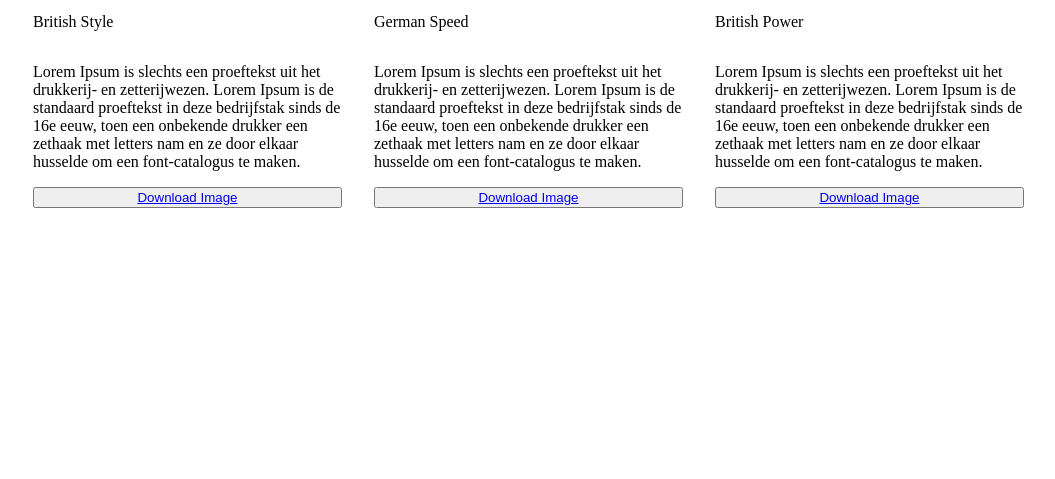
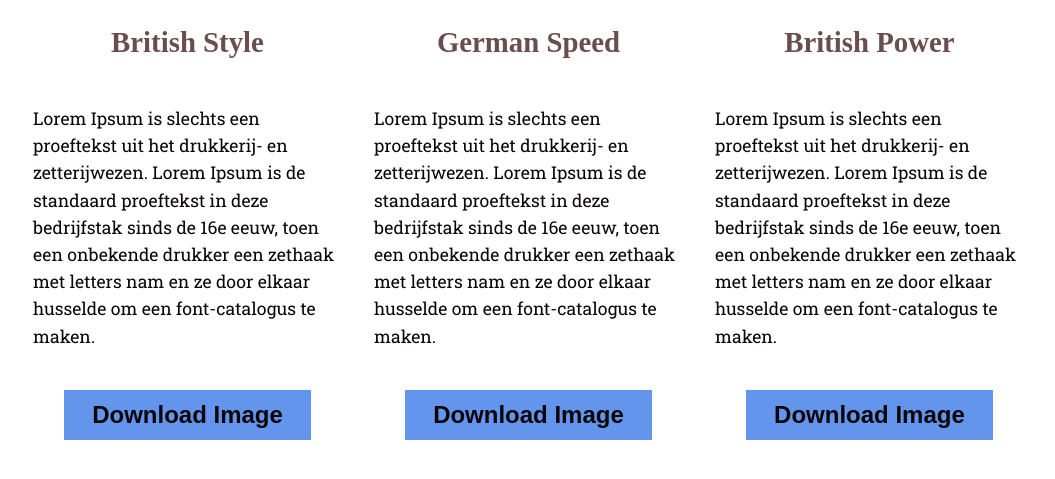
Before and after one commit to richard-hijzen/codechallenge27-11, a plain HTML site: page index.html in a window 1280 px wide. Shown: the part 287-766 px from the top of the page, without its empty margins (119-1174 px from the left). Drawn offline with Linux system fonts and the light colour scheme.

Commit message:
add styling to button and font to text

```diff
--- a/assets/css/app.css
+++ b/assets/css/app.css
@@ -36,3 +36,33 @@ img {
     max-height: 200px;
     object-fit: cover;
 }
+
+.intro {
+    font-size: 1.8rem;
+    font-weight: 600;
+    text-align: center;
+    color: #6a4e4e;
+}
+
+.article-text {
+    font-family: 'Roboto Slab', serif;
+    font-size: 1.1rem;
+    line-height: 1.7rem;
+    color: #0b0606;
+    margin-bottom: 40px;
+}
+
+.btn-download {
+    width: 80%;
+    align-self: center;
+    background-color: cornflowerblue;
+    border-style: none;
+}
+
+.download {
+    text-decoration: none;
+    color: #0b0606;
+    font-size: 1.5rem;
+    font-weight: 600;
+    line-height: 3rem;
+}
```
